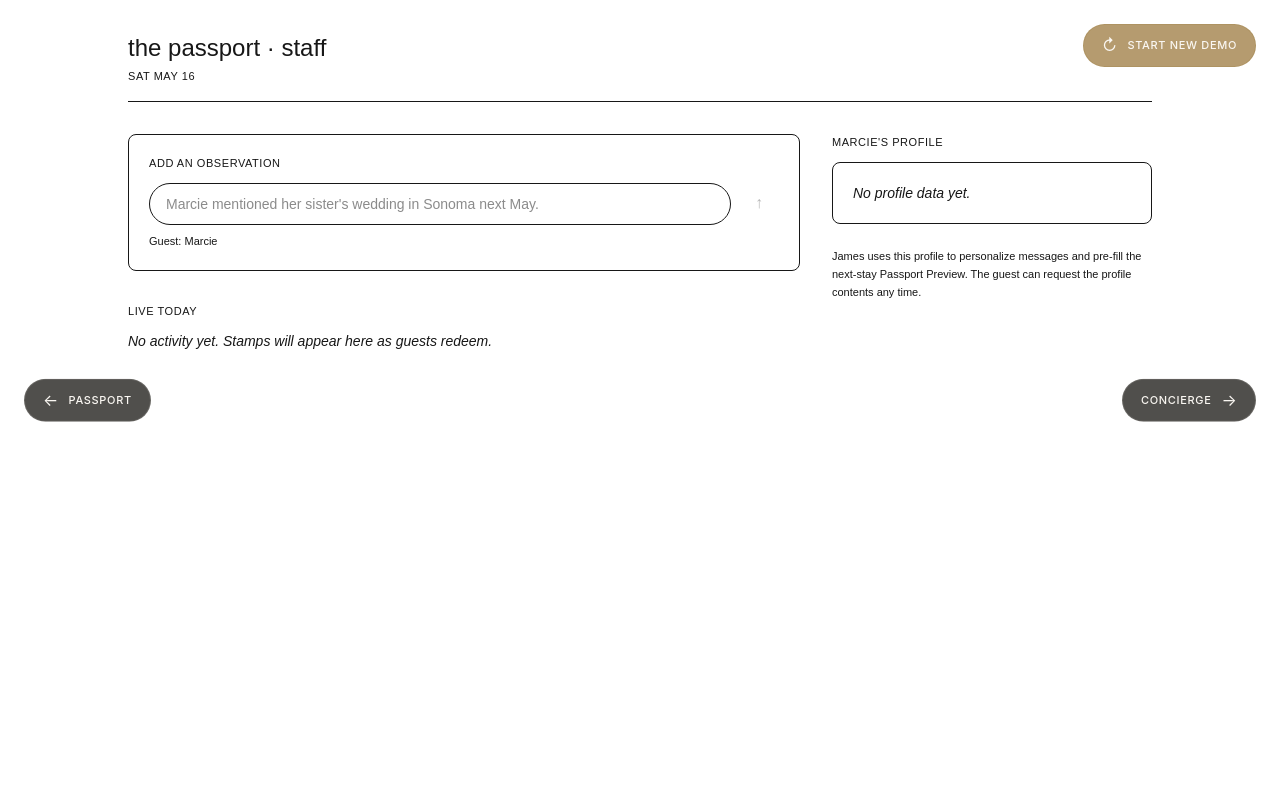
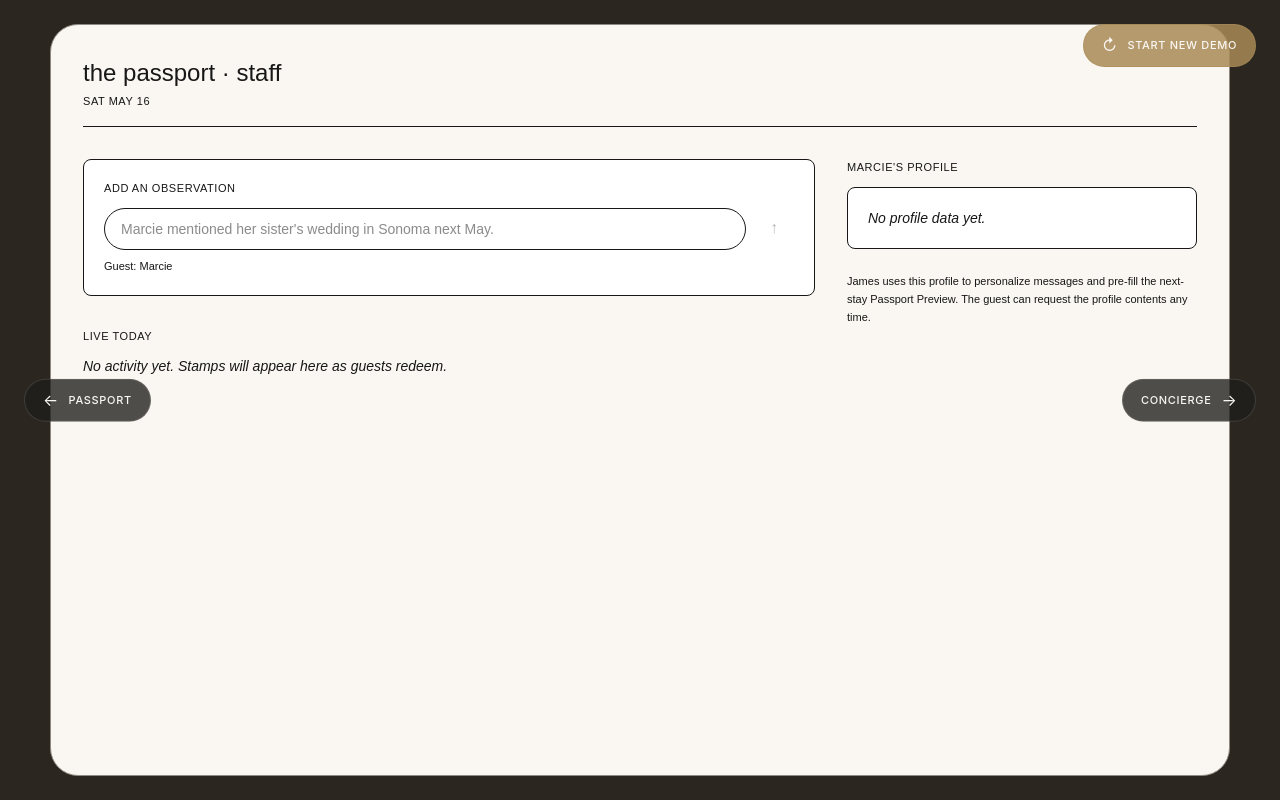
Before and after one commit to potable-anarchy/sand-hill-hackathon-the-passport, a Next.js app: page /staff in a window 1280 px wide. Built offline with nearby package versions, Linux system fonts and the light colour scheme.

Commit message:
Wrap /staff in landscape iPad frame on dark background to match other demo pages

```diff
--- a/src/app/staff/page.tsx
+++ b/src/app/staff/page.tsx
@@ -82,9 +82,11 @@ export default function StaffPage() {
 
   if (!state) {
     return (
-      <div className="min-h-screen bg-[var(--color-bg-cream)] flex items-center justify-center">
-        <div className="text-[var(--color-ink-tertiary)]">Loading…</div>
-      </div>
+      <main className="min-h-screen flex items-center justify-center p-6" style={{ background: "#2b2620" }}>
+        <div className="ipad-frame flex items-center justify-center">
+          <div className="text-[var(--color-ink-tertiary)]">Loading…</div>
+        </div>
+      </main>
     );
   }
 
@@ -92,8 +94,12 @@ export default function StaffPage() {
   const observations = state.guest.observations;
 
   return (
-    <div className="min-h-screen bg-[var(--color-bg-cream)] py-8 px-8">
-      <div className="max-w-5xl mx-auto">
+    <main
+      className="min-h-screen flex items-center justify-center p-6"
+      style={{ background: "#2b2620" }}
+    >
+      <div className="ipad-frame overflow-hidden">
+        <div className="h-full overflow-y-auto bg-[var(--color-bg-cream)] py-8 px-8">
         {/* Header */}
         <div className="flex justify-between items-baseline pb-4 border-b border-[var(--color-divider)] mb-8">
           <div>
@@ -238,8 +244,27 @@ export default function StaffPage() {
             </div>
           </div>
         </div>
+        </div>
       </div>
       <DemoNav />
-    </div>
+      <style
+        dangerouslySetInnerHTML={{
+          __html: `
+.ipad-frame {
+  width: 1180px;
+  height: 820px;
+  max-width: calc(100vw - 48px);
+  max-height: calc(100vh - 48px);
+  background: #FAF7F2;
+  border: 1px solid #8E8A82;
+  border-radius: 28px;
+  position: relative;
+  display: flex;
+  flex-direction: column;
+}
+`,
+        }}
+      />
+    </main>
   );
 }
```
